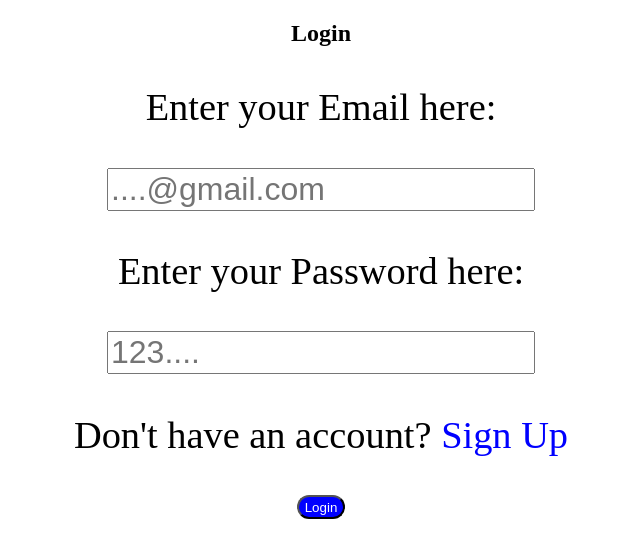
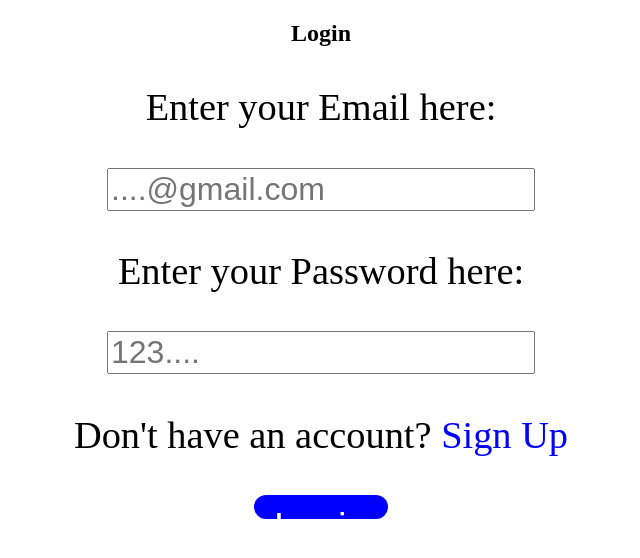
Before and after one commit to AliTek-03246155728/FormHandling, a React (Create React App) app: page / in a window 1280 px wide. Shown: the top 558 px of the page, without its empty margins (319-959 px from the left). Built offline with nearby package versions, Linux system fonts and the light colour scheme.

Commit message:
Update Login.jsx

```diff
--- a/src/pages/Login.jsx
+++ b/src/pages/Login.jsx
@@ -26,7 +26,7 @@ const [password, setPassword] = useState("");
       <p  onClick={() => navigate("/auth")} style={{color:"blue",fontSize:"3vw", display:"inline"}}> Sign Up </p>
       </p>
 
-       <button style={{ alignItems:"center",borderRadius:"20vh", backgroundColor:"blue", color:"white" , fonSize:"3vw" , height:"3vh"}} >Login</button>
+       <button style={{ alignItems:"center",borderRadius:"20vh", backgroundColor:"blue", color:"white" , fontSize:"3vw" , height:"3vh", padding: "10px 20px",  border: "none", cursor: "pointer"}} >Login</button>
       </center>
     </div>
   );
```
